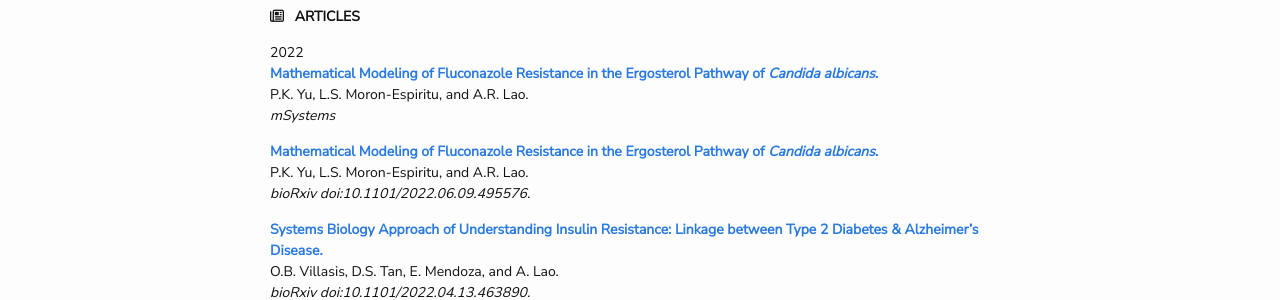
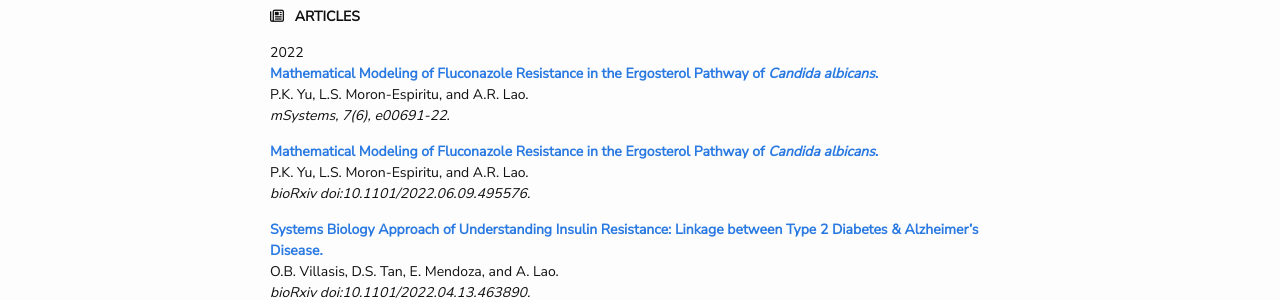
Before and after one commit to dlsu-scomb/dlsu-scomb.github.io, a Jekyll site: the page built from papers.md, in a window 1280 px wide. Shown: the part 197-497 px from the top of the page. Built offline with Jekyll 4.4.1, drawn with Linux system fonts in a browser that asks for light colours; nearby versions of some CDN libraries; a style sheet for code colours, icons or effects is not loaded.

Commit message:
Update papers.md

```diff
--- a/papers.md
+++ b/papers.md
@@ -8,7 +8,7 @@ permalink: /papers/
 2022 <br>
 [**Mathematical Modeling of Fluconazole Resistance in the Ergosterol Pathway of *Candida albicans*.**](https://journals.asm.org/doi/10.1128/msystems.00691-22) <br>
 P.K. Yu, L.S. Moron-Espiritu, and A.R. Lao. <br>
-*mSystems*
+*mSystems, 7(6), e00691-22.*
 
 [**Mathematical Modeling of Fluconazole Resistance in the Ergosterol Pathway of *Candida albicans*.**](https://www.biorxiv.org/content/biorxiv/early/2022/06/12/2022.06.09.495576.full.pdf) <br>
 P.K. Yu, L.S. Moron-Espiritu, and A.R. Lao. <br>
```
